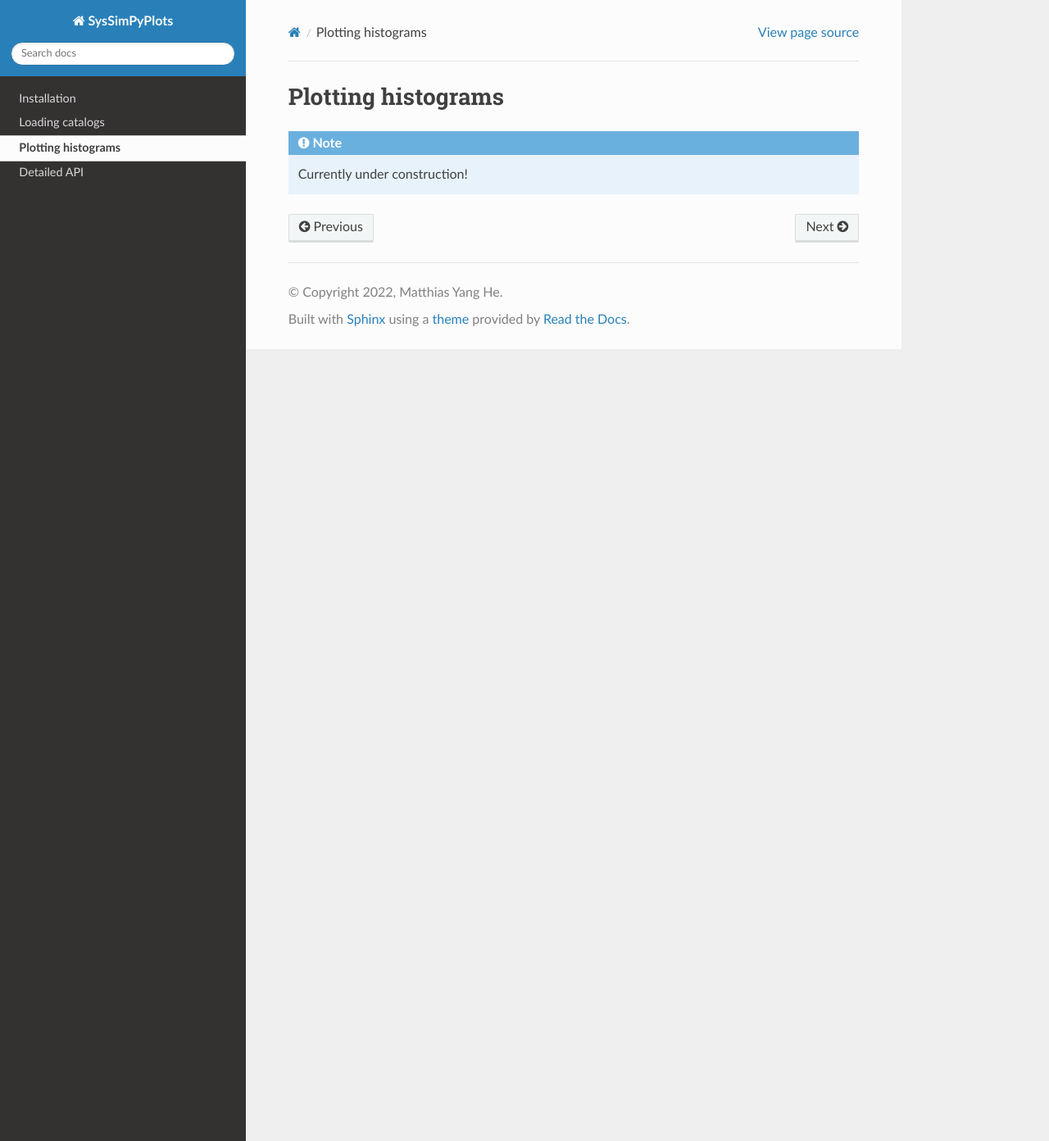
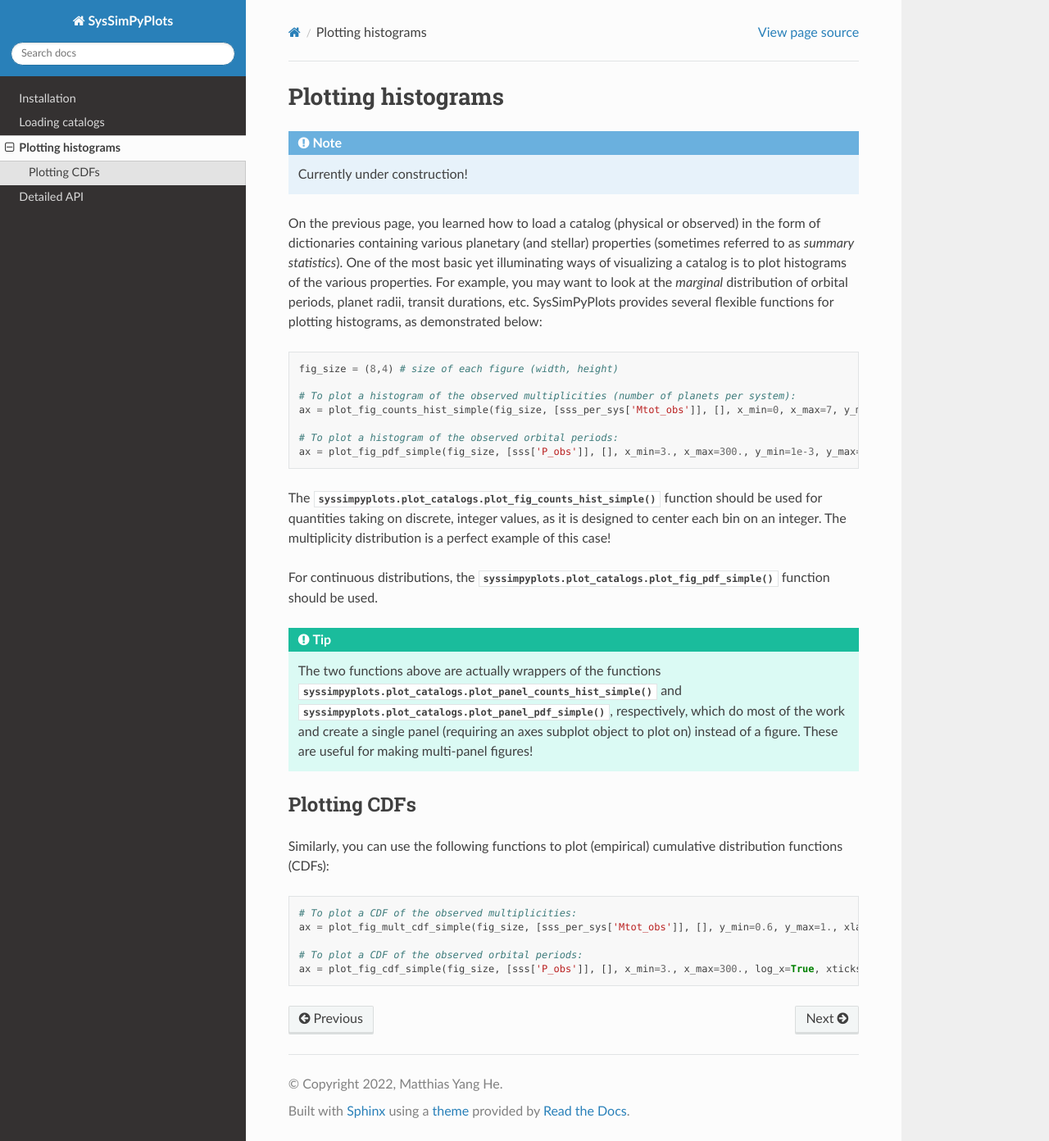
Before and after one commit to hematthi/SysSimPyPlots, a Sphinx documentation site: the page built from docs/source/histograms.rst, in a window 1280 px wide and 1392 px high. Shown: the whole window at 82% size. Built offline with Sphinx 7.4.7 and the Read the Docs theme 2.0.0, drawn with Linux system fonts in a browser that asks for light colours.

Commit message:
Add plotting histograms tutorial, and switch toctree with publications on main page

```diff
--- a/docs/source/histograms.rst
+++ b/docs/source/histograms.rst
@@ -4,3 +4,38 @@ Plotting histograms
 .. note::
 
    Currently under construction!
+
+
+On the previous page, you learned how to load a catalog (physical or observed) in the form of dictionaries containing various planetary (and stellar) properties (sometimes referred to as *summary statistics*). One of the most basic yet illuminating ways of visualizing a catalog is to plot histograms of the various properties. For example, you may want to look at the *marginal* distribution of orbital periods, planet radii, transit durations, etc. SysSimPyPlots provides several flexible functions for plotting histograms, as demonstrated below:
+
+.. code-block:: python
+
+   fig_size = (8,4) # size of each figure (width, height)
+
+   # To plot a histogram of the observed multiplicities (number of planets per system):
+   ax = plot_fig_counts_hist_simple(fig_size, [sss_per_sys['Mtot_obs']], [], x_min=0, x_max=7, y_max=2e3, x_llim=0.5, log_y=True, xlabel_text='Observed planets per system')
+
+   # To plot a histogram of the observed orbital periods:
+   ax = plot_fig_pdf_simple(fig_size, [sss['P_obs']], [], x_min=3., x_max=300., y_min=1e-3, y_max=0.1, log_x=True, xticks_custom=[3,10,30,100,300], xlabel_text=r'$P$ (days)')
+
+The :py:func:`syssimpyplots.plot_catalogs.plot_fig_counts_hist_simple` function should be used for quantities taking on discrete, integer values, as it is designed to center each bin on an integer. The multiplicity distribution is a perfect example of this case!
+
+For continuous distributions, the :py:func:`syssimpyplots.plot_catalogs.plot_fig_pdf_simple` function should be used.
+
+.. tip::
+
+   The two functions above are actually wrappers of the functions :py:func:`syssimpyplots.plot_catalogs.plot_panel_counts_hist_simple` and :py:func:`syssimpyplots.plot_catalogs.plot_panel_pdf_simple`, respectively, which do most of the work and create a single panel (requiring an axes subplot object to plot on) instead of a figure. These are useful for making multi-panel figures!
+
+
+Plotting CDFs
+-------------
+
+Similarly, you can use the following functions to plot (empirical) cumulative distribution functions (CDFs):
+
+.. code-block:: python
+
+   # To plot a CDF of the observed multiplicities:
+   ax = plot_fig_mult_cdf_simple(fig_size, [sss_per_sys['Mtot_obs']], [], y_min=0.6, y_max=1., xlabel_text='Observed planets per system')
+
+   # To plot a CDF of the observed orbital periods:
+   ax = plot_fig_cdf_simple(fig_size, [sss['P_obs']], [], x_min=3., x_max=300., log_x=True, xticks_custom=[3,10,30,100,300], xlabel_text=r'$P$ (days)')
```
Also changed, not shown: docs/source/index.rst (+13 -13 lines).
